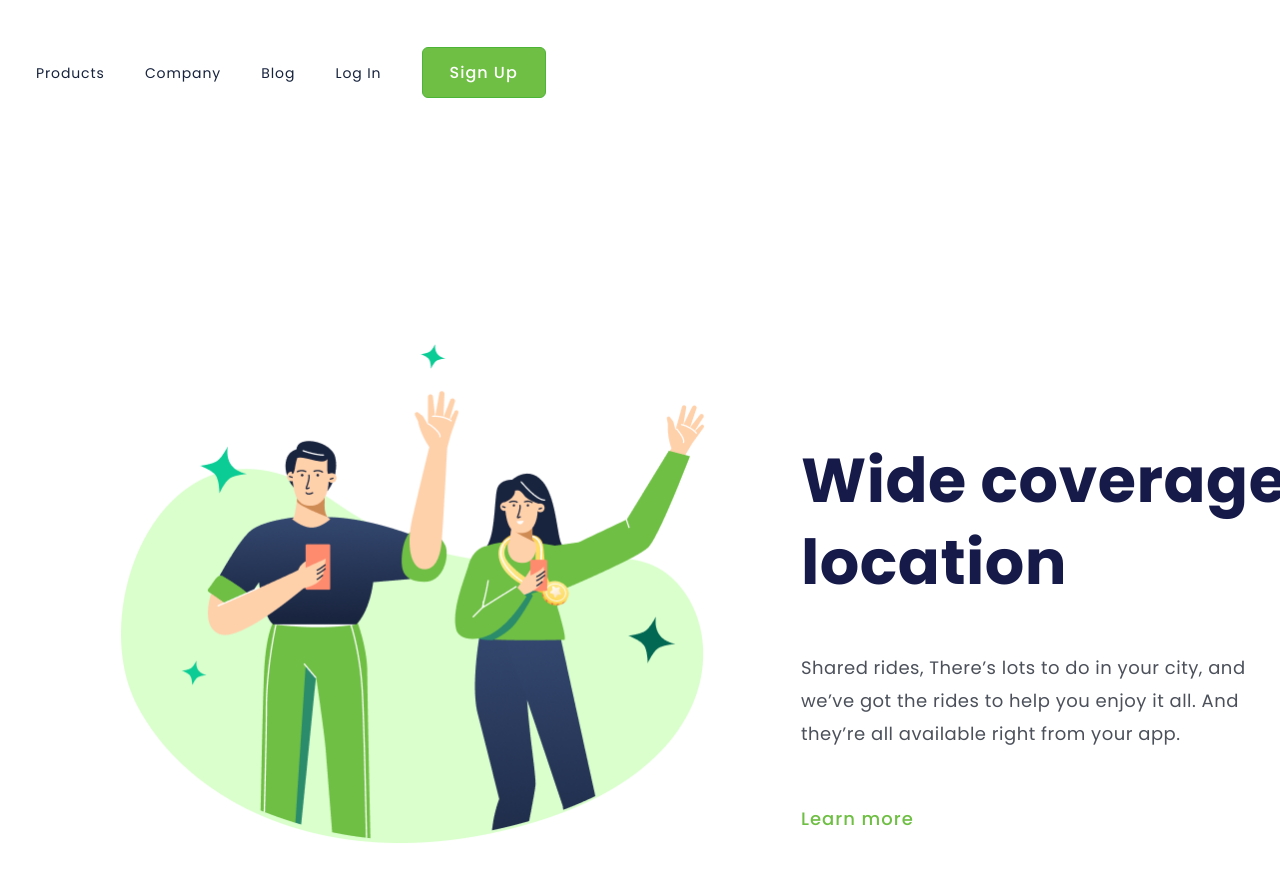
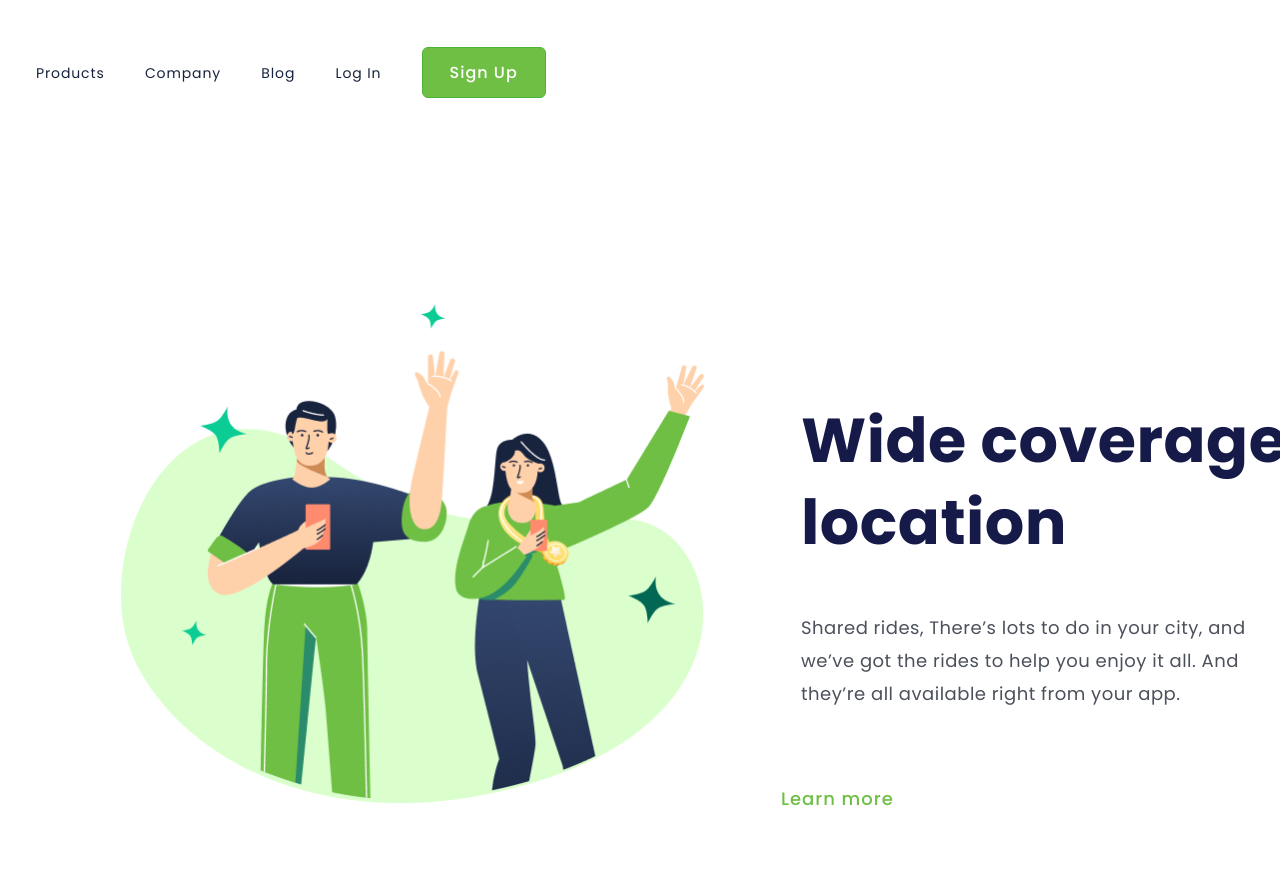
Before and after one commit to delfinowilliane/wide-coverage-location, a plain HTML site: page index.html in a window 1280 px wide. Shown: the top 882 px of the page. Drawn offline with Linux system fonts and the light colour scheme.

Commit message:
update styles

```diff
--- a/styles.css
+++ b/styles.css
@@ -41,7 +41,7 @@
 #main img {
     height: 500px;
     width: 595px;
-    margin-top: 246px;
+    margin-top: 206px;
     margin-left: 121px;
     position: absolute;
     display: inline;
@@ -53,7 +53,7 @@ h2 {
     display: inline;
     position: absolute;
     margin-left: 801px;
-    margin-top: 342px;
+    margin-top: 302px;
     font-weight: 700;
     font-size: 62px;
     line-height: 82px;
@@ -65,7 +65,7 @@ p {
     height: 99px;
     width: 493px;
     position: absolute;
-    margin-top: 553px;
+    margin-top: 513px;
     margin-left: 801px;
     font-weight: 400;
     font-size: 18px;
@@ -76,8 +76,8 @@ p {
 
 #main a {
     position: absolute;
-    margin-top: 707px;
-    margin-left: 801px;
+    margin-top: 687px;
+    margin-left: 781px;
     height: 27px;
     width: 122px;
     font-weight: 500;
@@ -93,5 +93,5 @@ footer {
     position: absolute;
     width: 1440px;
     height: 179px;
-    margin-top: 734px;
+    margin-top: 694px;
 }
```
